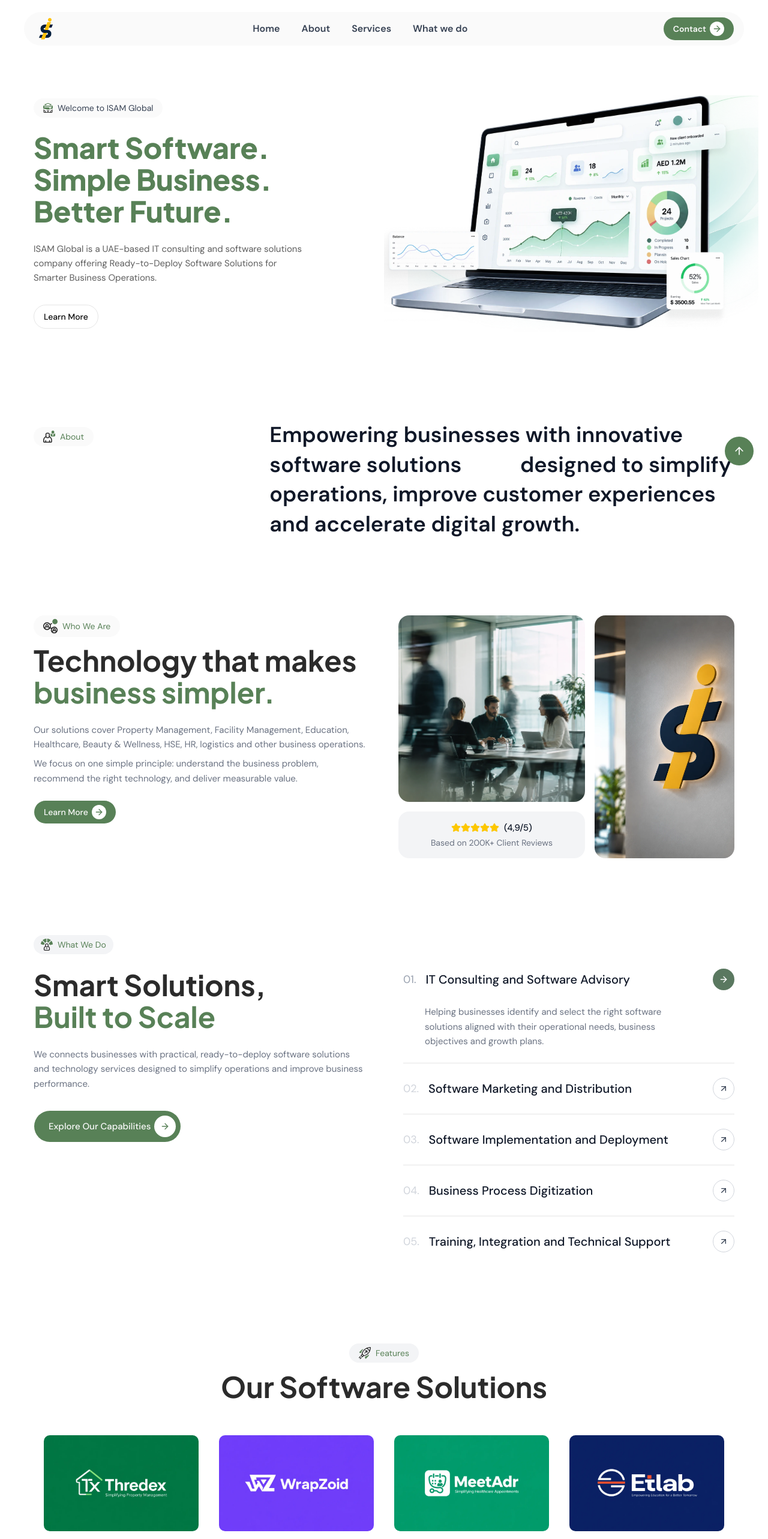
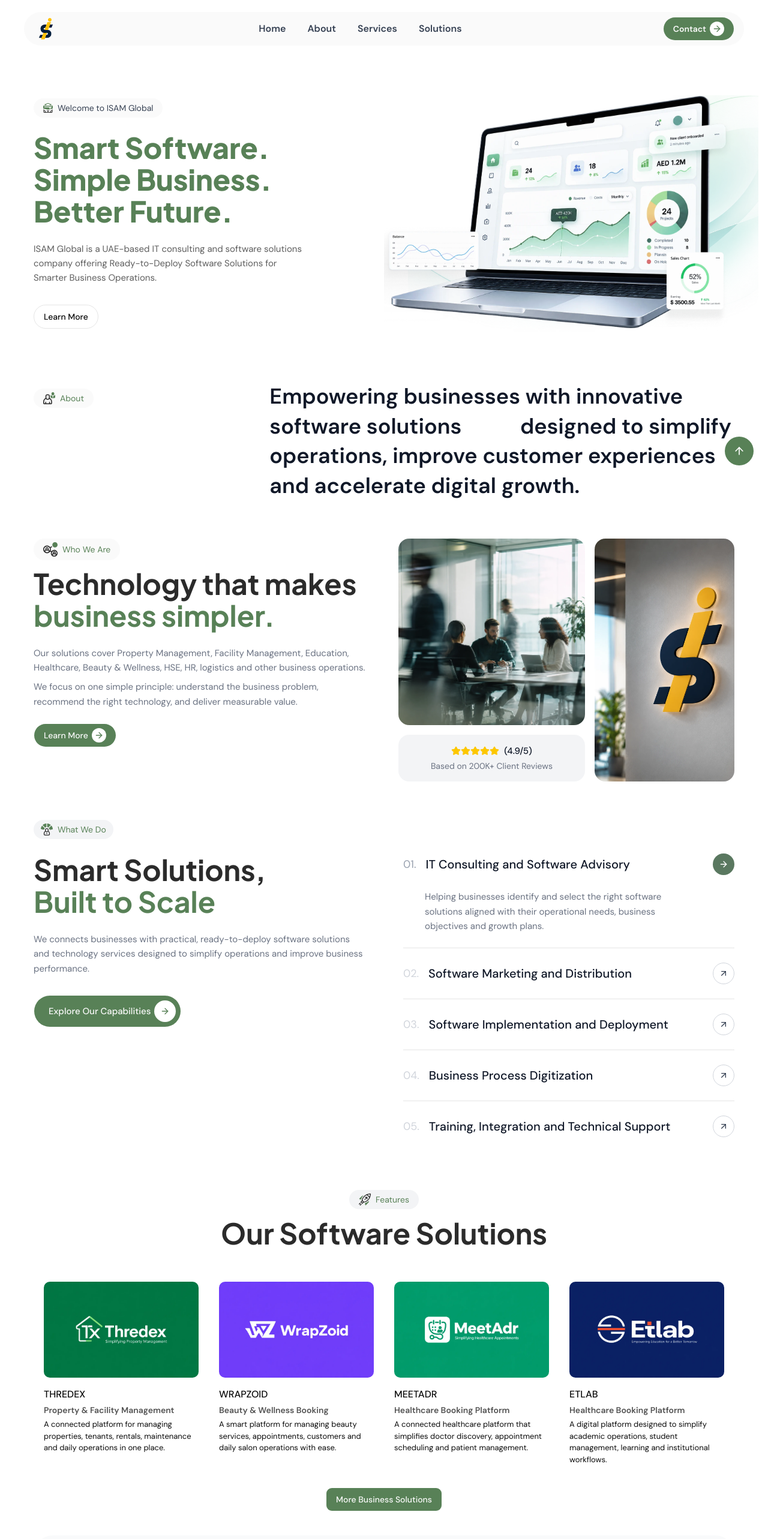
Before and after one commit to prajilk/isamglobal, a Next.js app: page / in a window 1280 px wide. Shown: the top 2566 px of the page at 60% size. Built offline with nearby package versions, Linux system fonts and the light colour scheme; grey boxes are pictures that could not be loaded.

Commit message:
new changes

```diff
--- a/app/terms-and-conditions/page.tsx
+++ b/app/terms-and-conditions/page.tsx
@@ -397,7 +397,7 @@
           </p>
           <address className="rounded-xl border border-slate-200 bg-slate-50 p-5 leading-7 not-italic">
             <p className="font-semibold text-slate-900">ISAM GLOBAL</p>
-            <p>Sharjah, United Arab Emirates</p>
+            <p>United Arab Emirates</p>
             <p>
               Email:{" "}
               <Link
--- a/components/about-section.tsx
+++ b/components/about-section.tsx
@@ -13,7 +13,7 @@
   return (
     <section
       id="about-section"
-      className="container-padding-x container px-6 py-12 md:py-16 lg:px-10"
+      className="container-padding-x container px-6 py-10 md:py-0 lg:px-10"
     >
       <div className="grid items-start gap-3 md:grid-cols-3">
         {/* Badge */}
--- a/components/layout/footer.tsx
+++ b/components/layout/footer.tsx
@@ -20,11 +20,10 @@
   {
     title: "Quick Links",
     links: [
-      { label: "Home", href: "#hero-section" },
-      { label: "Solutions", href: "#solutions-section" },
-      { label: "About", href: "#about-section" },
-      { label: "Why ISAM", href: "#commitment-section" },
-      { label: "Book a Demo", href: "#form-section" },
+      { label: "Home", href: "/#hero-section" },
+      { label: "Solutions", href: "/#solutions-section" },
+      { label: "About", href: "/#about-section" },
+      { label: "Why ISAM", href: "/#commitment-section" },
     ],
   },
   {
--- a/components/layout/header.tsx
+++ b/components/layout/header.tsx
@@ -22,34 +22,34 @@
         {/* Nav links */}
         <div className="hidden items-center gap-9 font-semibold md:flex">
           <Link
-            href="#hero-section"
+            href="/#hero-section"
             className="cursor-pointer bg-transparent text-gray-700 transition-colors hover:bg-transparent hover:text-gray-900"
           >
             Home
           </Link>
           <Link
-            href="#about-section"
+            href="/#about-section"
             className="cursor-pointer bg-transparent text-gray-700 transition-colors hover:bg-transparent hover:text-gray-900"
           >
             About
           </Link>
           <Link
-            href="#solutions-section"
+            href="/#solutions-section"
             className="cursor-pointer bg-transparent text-gray-700 transition-colors hover:bg-transparent hover:text-gray-900"
           >
             Services
           </Link>
           <Link
-            href="#what-we-do"
+            href="/#what-we-do"
             className="cursor-pointer bg-transparent text-gray-700 transition-colors hover:bg-transparent hover:text-gray-900"
           >
-            What we do
+            Solutions
           </Link>
         </div>
 
         <div className="flex items-center gap-3">
           {/* CTA button */}
-          <Link href="#form-section">
+          <Link href="/#form-section">
             <Button className="rounded-full font-semibold" size="lg">
               Contact
               <span className="flex items-center justify-center rounded-full bg-white p-1 text-primary">
--- a/components/our-commitment-section.tsx
+++ b/components/our-commitment-section.tsx
@@ -80,7 +80,7 @@
   return (
     <section
       id="commitment-section"
-      className="container-padding-x container py-10 md:py-16"
+      className="container-padding-x container py-10 md:py-10"
     >
       <div className="rounded-[32px] bg-gray-50 p-5 sm:p-12">
         <div className="grid grid-cols-1 gap-12 lg:grid-cols-2 lg:gap-16">
--- a/components/our-services-section.tsx
+++ b/components/our-services-section.tsx
@@ -4,7 +4,7 @@
 
 export default function OurServicesSection() {
   return (
-    <section className="container-padding-x container py-10 md:py-16">
+    <section className="container-padding-x container py-10 md:py-0">
       {/* Heading */}
       <div className="flex flex-col items-center text-center">
         <span className="rounded-full border bg-white px-4 py-1.5 text-xs font-medium text-primary shadow-md">
--- a/components/our-solutions.tsx
+++ b/components/our-solutions.tsx
@@ -84,6 +84,7 @@
                 layoutId={`image-${active.title}-${id}`}
                 className="shrink-0 p-4"
               >
+                {active.src && (
                   <Image
                     width={200}
                     height={200}
@@ -91,6 +92,7 @@
                     alt={active.title}
                     className="h-56 w-full rounded-lg object-cover object-center sm:h-80 lg:h-52"
                   />
+                )}
               </motion.div>
 
               <div className="flex min-h-0 flex-1 flex-col">
@@ -112,7 +114,7 @@
                       layoutId={`description-${active.description}-${id}`}
                       className="font-dm-sans text-sm"
                     >
-                      {active.description}
+                      {active.longDescription ?? active.description}
                     </motion.p>
                   </div>
                 </div>
@@ -128,7 +130,7 @@
                     className="flex scroll-fade scrollbar-thin scrollbar-thumb-gray-300 flex-wrap gap-2 overflow-y-scroll py-2 scroll-fade-[20%]"
                     data-lenis-prevent
                   >
-                    {active.tags.map((solution) => (
+                    {active.tags?.map((solution) => (
                       <li
                         className="h-fit rounded-full border border-black/40 px-3 py-1.5 text-sm text-black"
                         key={solution}
@@ -139,13 +141,17 @@
                   </ul>
 
                   <div className="flex justify-center py-4">
+                    {active.link !== "#" && (
                       <motion.a
                         layout
                         initial={{ opacity: 0 }}
                         animate={{ opacity: 1 }}
                         exit={{ opacity: 0 }}
                         href={active.link}
-                      target="_blank"
+                        target={
+                          active.link?.startsWith("#") ? "_self" : "_blank"
+                        }
+                        onClick={() => setActive(null)}
                         className="inline-flex items-center gap-2 rounded-full bg-primary py-1 pr-1 pl-4 text-sm font-medium text-white transition-colors hover:bg-primary/90"
                       >
                         View Detail
@@ -153,6 +159,7 @@
                           <ArrowRight className="h-3.5 w-3.5" />
                         </span>
                       </motion.a>
+                    )}
                   </div>
                 </motion.div>
               </div>
@@ -201,6 +208,7 @@
   id: string
   setActive: (card: (typeof cards)[0]) => void
 }) {
+  if (!card.title) return <div className="hidden lg:block"></div>
   return (
     <motion.div
       layoutId={`card-${card.title}-${id}`}
@@ -279,7 +287,7 @@
 const cards = [
   {
     title: "THREDEX",
-    subHeading: "Apartments & Maintenance Management System",
+    subHeading: "Property & Facility Management",
     description:
       "A connected platform for managing properties, tenants, rentals, maintenance and daily operations in one place.",
     src: "/services/thredex.webp",
@@ -290,11 +298,11 @@
       "Maintenance",
       "Reports",
     ],
-    link: "#",
+    link: "https://thredex.com",
   },
   {
     title: "WRAPZOID",
-    subHeading: "Beauty & Appointment Management System",
+    subHeading: "Beauty & Wellness Booking",
     description:
       "A smart platform for managing beauty services, appointments, customers and daily salon operations with ease.",
     src: "/services/wrapzoid.webp",
@@ -305,11 +313,11 @@
       "Staff Management",
       "Reports",
     ],
-    link: "#",
+    link: "https://wrapzoid.com",
   },
   {
     title: "MEETADR",
-    subHeading: "Healthcare & Doctor Appointment System",
+    subHeading: "Healthcare Booking Platform",
     description:
       "A connected healthcare platform that simplifies doctor discovery, appointment scheduling and patient management.",
     src: "/services/meetadr.webp",
@@ -320,11 +328,11 @@
       "Schedules",
       "Reports",
     ],
-    link: "#",
+    link: "https://MeetAdr.com",
   },
   {
     title: "ETLAB",
-    subHeading: "Education & Learning Management System",
+    subHeading: "Healthcare Booking Platform",
     description:
       "A digital platform designed to simplify academic operations, student management, learning and institutional workflows.",
     src: "/services/etlab.webp",
@@ -335,13 +343,15 @@
       "Examinations",
       "Reports",
     ],
-    link: "#",
+    link: "#form-section",
   },
   {
     title: "PETROHSE",
-    subHeading: "Health, Safety & Environment Management System",
+    subHeading: "Software solution for Occupational Health and Safety",
     description:
       "A centralized platform for managing workplace safety, compliance, incidents and HSE operations across organizations.",
+    longDescription:
+      "PetroHSE software suite helps to streamline all aspects of the organization's environmental, health, security, and safety program by digitalizing data and workflows. The system is designed and tailored to meet organizational, departmental, and employees HSE-related requirements.",
     src: "/services/petrohse.webp",
     tags: [
       "Safety Management",
@@ -350,13 +360,15 @@
       "Compliance",
       "Reports",
     ],
-    link: "#",
+    link: "#form-section",
   },
   {
     title: "DIGIHR",
-    subHeading: "Human Resource Management System",
+    subHeading: "Digital Human Resource Management Tool",
     description:
       "A streamlined HR platform for managing employees, attendance, leave and everyday workforce operations.",
+    longDescription:
+      "DigiHR is a digital platform that allows an organization to manage key tasks and processes related to managing human resources. It is an intuitive and easy-to-use software solution for human resource management which is capable to track and monitor the time and attendance of employees at work.",
     src: "/services/digihr.webp",
     tags: [
       "Employee Management",
@@ -365,13 +377,15 @@
       "Payroll",
       "Reports",
     ],
-    link: "#",
+    link: "#form-section",
   },
   {
     title: "SAMS",
-    subHeading: "Smart Asset Management System",
+    subHeading: "Digital Solution for Managing Assets",
     description:
       "A centralized solution for tracking, managing and maintaining organizational assets throughout their lifecycle.",
+    longDescription:
+      "A digital tool that can be used to handle various types of assets within the organization. It is a      smart and intelligent software for managing and automating asset registration and tracking processes.",
     src: "/services/sams.webp",
     tags: [
       "Asset Tracking",
@@ -380,13 +394,15 @@
       "Inventory",
       "Reports",
     ],
-    link: "#",
+    link: "#form-section",
   },
   {
     title: "ZAYER",
-    subHeading: "Innovation Management Platform",
+    subHeading: "Innovative Visitor Management System",
     description:
       "A collaborative platform that helps organizations capture ideas, manage innovation initiatives and turn opportunities into outcomes.",
+    longDescription:
+      "ZAYER is a cutting-edge Visitor Management System (VMS) designed to transform how businesses manage visitor access, providing a seamless, secure, and highly efficient check-in experience.",
     src: "/services/zayer.webp",
     tags: [
       "Idea Management",
@@ -395,13 +411,16 @@
       "Workflow",
       "Analytics",
     ],
-    link: "#",
+    link: "#form-section",
   },
+  {},
   {
     title: "DIGILOGIST",
-    subHeading: "Delivery & Logistics Management System",
+    subHeading: "Exhaustive Delivery Management System",
     description:
       "A connected logistics platform for managing deliveries, routes, drivers and operations from one centralized system.",
+    longDescription:
+      "Digital solution is to track and automate the entire activities and process related to delivery management process. It is a complete software framework operating on domestic delivery services. It helps to automate various verticals related to a delivery process.",
     src: "/services/digilogist.webp",
     tags: [
       "Order Management",
@@ -410,7 +429,7 @@
       "Driver Management",
       "Reports",
     ],
-    link: "#",
+    link: "#form-section",
   },
   {
     title: "B-QUICK",
@@ -425,6 +444,7 @@
       "Purchasing",
       "Reports",
     ],
-    link: "#",
+    link: "#form-section",
   },
+  {},
 ]
--- a/components/what-we-do-section.tsx
+++ b/components/what-we-do-section.tsx
@@ -135,7 +135,7 @@
   return (
     <section
       id="what-we-do"
-      className="container-padding-x container py-12 md:py-16"
+      className="container-padding-x container py-10 md:py-0"
     >
       <div className="grid grid-cols-1 gap-12 lg:grid-cols-2 lg:gap-16">
         {/* Left column — copy */}
--- a/components/who-we-are-section.tsx
+++ b/components/who-we-are-section.tsx
@@ -43,7 +43,7 @@
             recommend the right technology, and deliver measurable value.
           </p>
 
-          <Link href="#form-section">
+          <Link href="#solutions-section">
             <Button className="mt-6 rounded-full" size="lg">
               Learn More
               <span className="flex items-center justify-center rounded-full bg-white p-1 text-primary">
@@ -75,7 +75,7 @@
                   ))}
                 </div>
                 <span className="text-[15px] font-medium text-gray-900">
-                  (4,9/5)
+                  &#040;4.9/5&#041;
                 </span>
               </div>
               <p className="mt-1 text-center text-sm text-gray-500">
```
Lines whose indentation alone changed are shown as unchanged.
